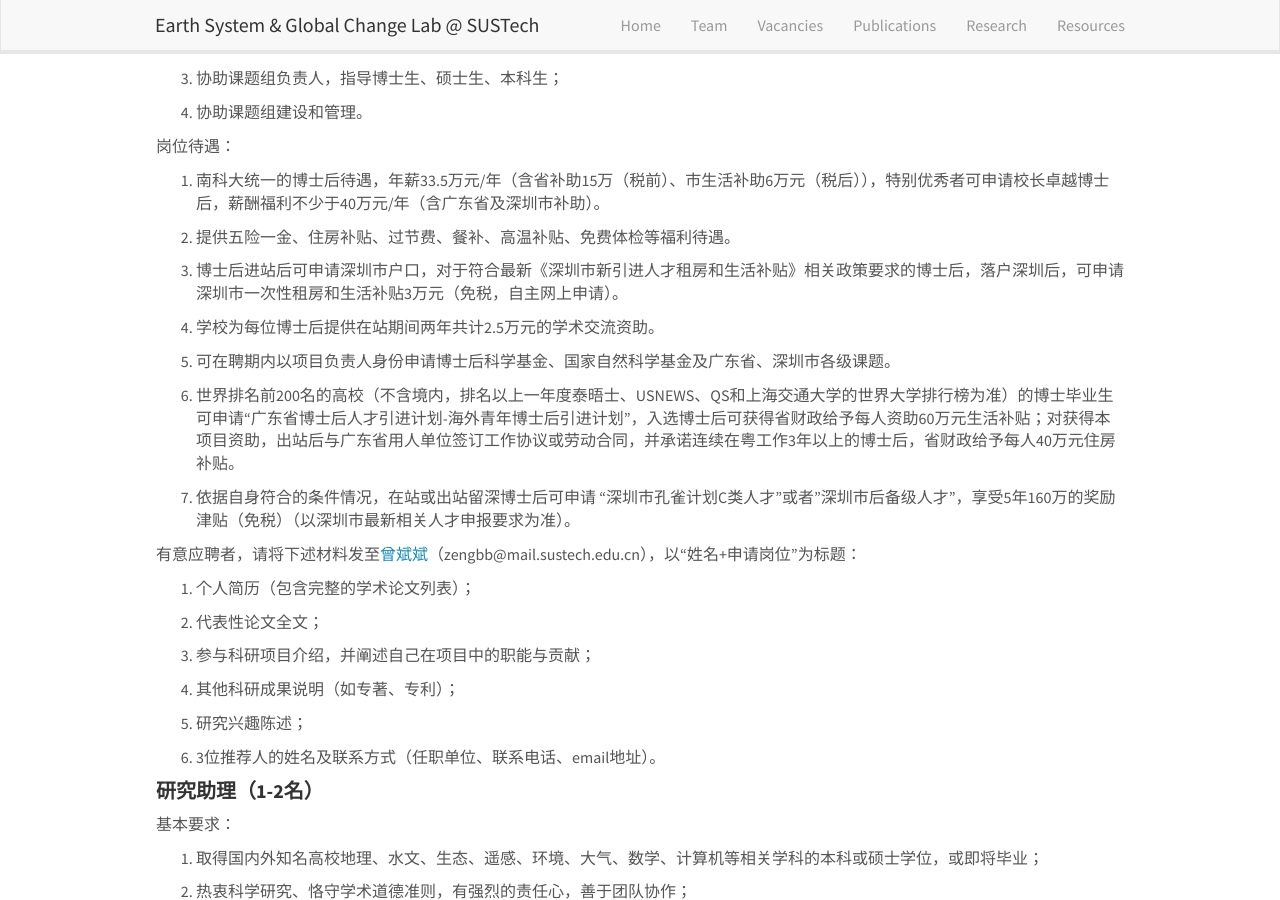
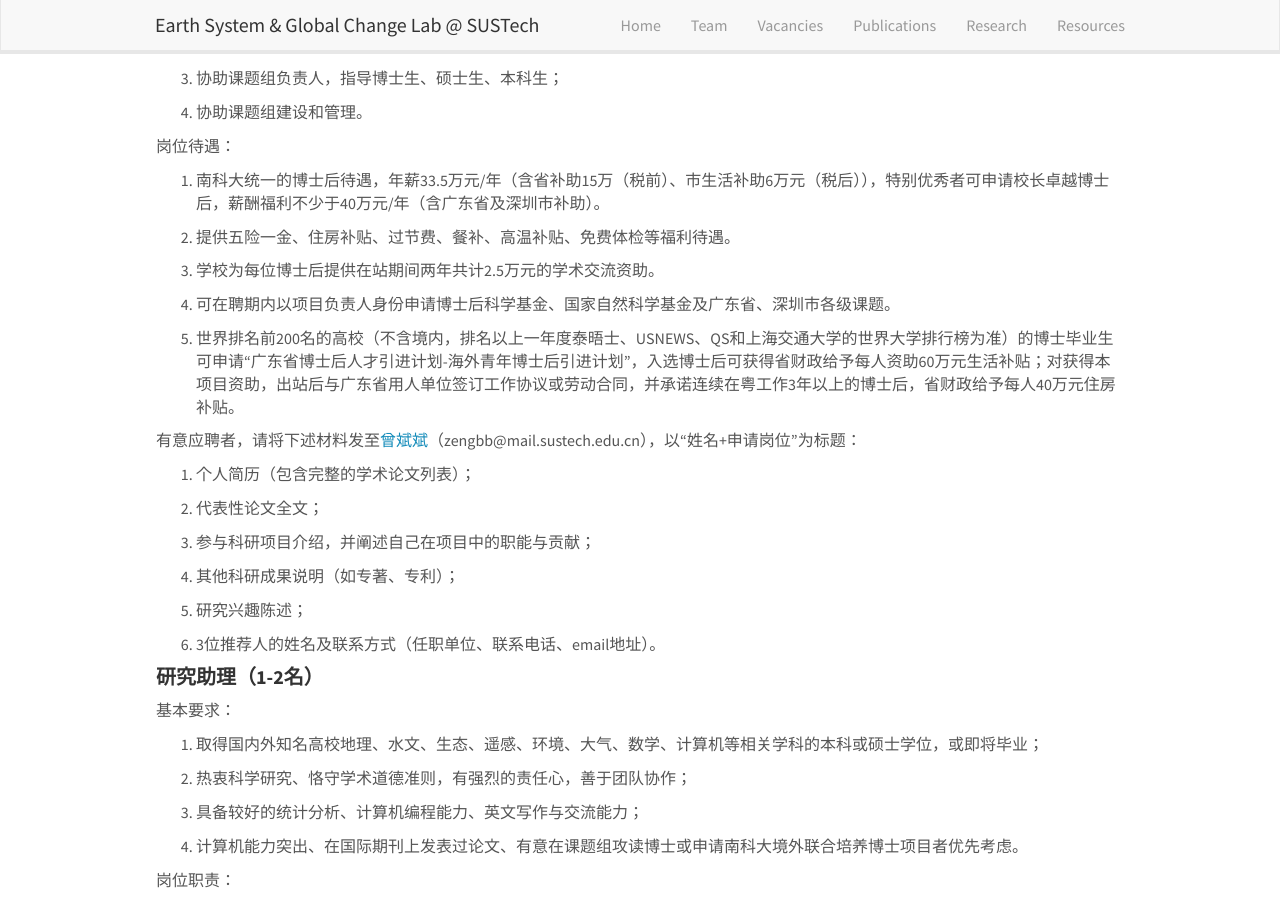
Before and after one commit to xurr2020/xurr2020.github.io, a Jekyll site: the page built from _pages/openings.md, in a window 1280 px wide and 900 px high, scrolled down 844 px. Built offline with Jekyll 4.4.1, drawn with Linux system fonts in a browser that asks for light colours; nearby versions of some CDN libraries.

Commit message:
Update openings.md

```diff
--- a/_pages/openings.md
+++ b/_pages/openings.md
@@ -54,19 +54,11 @@ permalink: /vacancies
 
 2. 提供五险一金、住房补贴、过节费、餐补、高温补贴、免费体检等福利待遇。
 
-3. 博士后进站后可申请深圳市户口，对于符合最新《深圳市新引进人才租房和生活补贴》相关政策要求的博士后，落户深圳后，可申请深圳市一次性租房和生活补贴3万元（免税，自主网上申请）。
+3. 学校为每位博士后提供在站期间两年共计2.5万元的学术交流资助。
 
+4. 可在聘期内以项目负责人身份申请博士后科学基金、国家自然科学基金及广东省、深圳市各级课题。
 
-4. 学校为每位博士后提供在站期间两年共计2.5万元的学术交流资助。
-
-
-5. 可在聘期内以项目负责人身份申请博士后科学基金、国家自然科学基金及广东省、深圳市各级课题。
-
-
-6. 世界排名前200名的高校（不含境内，排名以上一年度泰晤士、USNEWS、QS和上海交通大学的世界大学排行榜为准）的博士毕业生可申请“广东省博士后人才引进计划-海外青年博士后引进计划”，入选博士后可获得省财政给予每人资助60万元生活补贴；对获得本项目资助，出站后与广东省用人单位签订工作协议或劳动合同，并承诺连续在粤工作3年以上的博士后，省财政给予每人40万元住房补贴。
-
-
-7.  依据自身符合的条件情况，在站或出站留深博士后可申请 "深圳市孔雀计划C类人才"或者"深圳市后备级人才"，享受5年160万的奖励津贴（免税）（以深圳市最新相关人才申报要求为准）。
+5. 世界排名前200名的高校（不含境内，排名以上一年度泰晤士、USNEWS、QS和上海交通大学的世界大学排行榜为准）的博士毕业生可申请“广东省博士后人才引进计划-海外青年博士后引进计划”，入选博士后可获得省财政给予每人资助60万元生活补贴；对获得本项目资助，出站后与广东省用人单位签订工作协议或劳动合同，并承诺连续在粤工作3年以上的博士后，省财政给予每人40万元住房补贴。
 
 有意应聘者，请将下述材料发至<a href="mailto:zengbb@mail.sustech.edu.cn">曾斌斌</a>（zengbb@mail.sustech.edu.cn），以“姓名+申请岗位”为标题：
 
```
